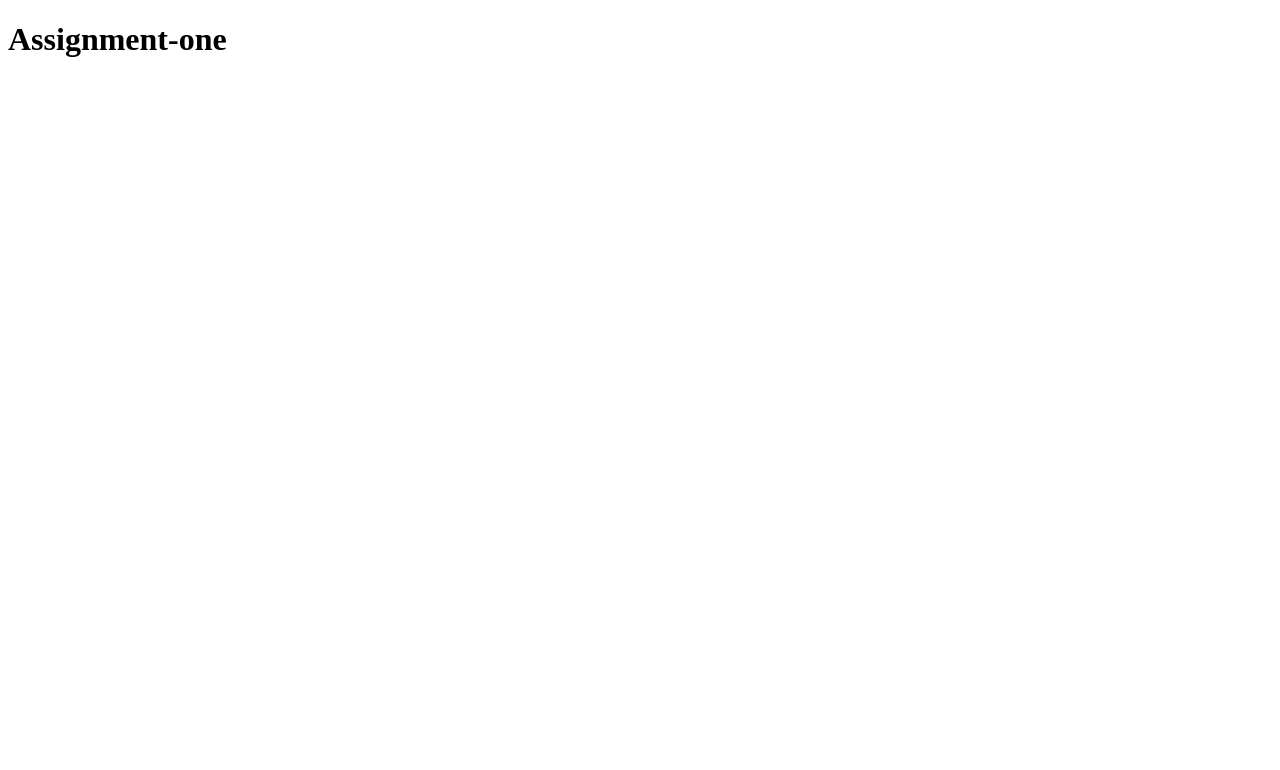
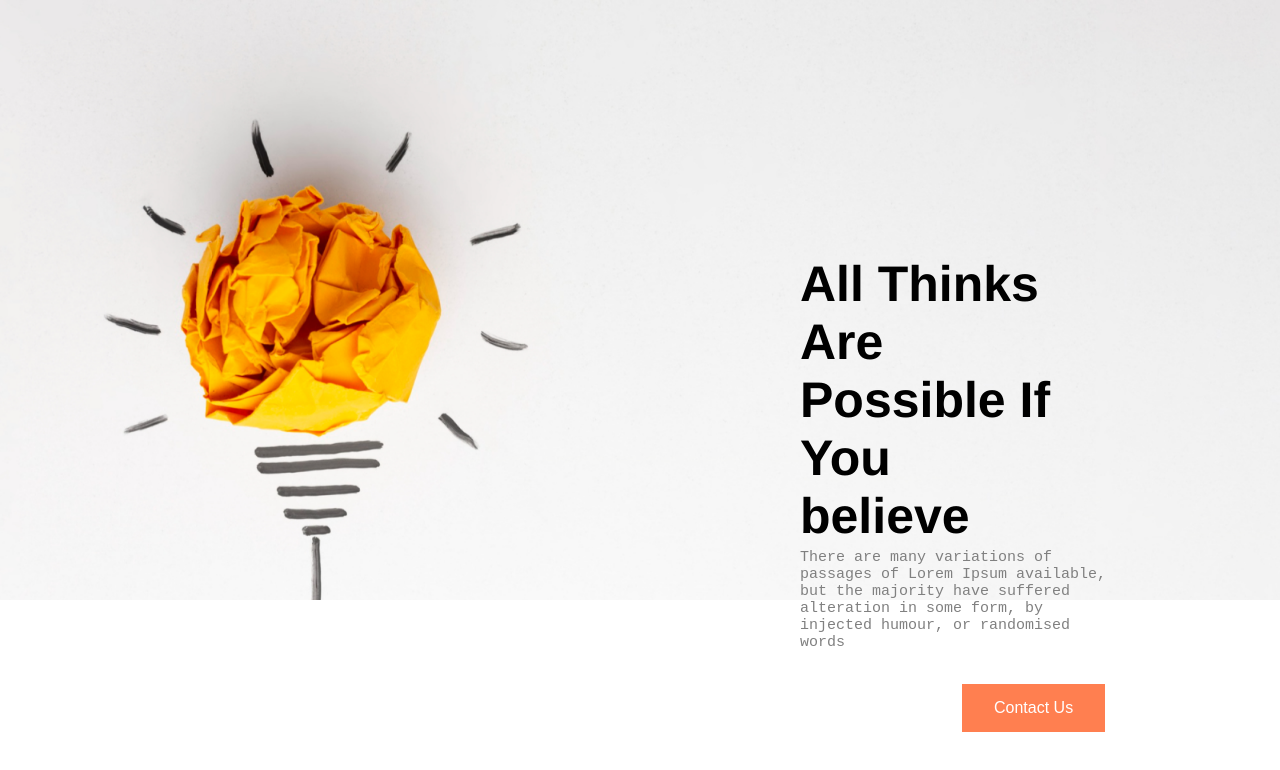
Before and after one commit to Anika-ATS/Assignment-one, a plain HTML site: page index.html in a window 1280 px wide. Drawn offline with Linux system fonts and the light colour scheme.

Commit message:
first section

```diff
--- a/index.html
+++ b/index.html
@@ -4,9 +4,23 @@
     <meta charset="UTF-8">
     <meta http-equiv="X-UA-Compatible" content="IE=edge">
     <meta name="viewport" content="width=device-width, initial-scale=1.0">
+    <link rel ="stylesheet"  href = "style.css">
     <title>Assignment-one</title>
 </head>
 <body>
-    <h1>Assignment-one</h1>
+    <!-- first section -->
+    <section class="bg1">
+             <h1>All Thinks Are <br>
+                Possible If You <br>
+                believe</h1>
+
+                <p>There are many variations of passages of Lorem Ipsum
+                    available, but the majority have suffered alteration in some
+                    form, by injected humour, or randomised words</p>
+
+                <button class="btn">Contact Us</button>
+
+    </section>
+
 </body>
 </html>
--- a/style.css
+++ b/style.css
@@ -0,0 +1,53 @@
+*{
+    margin: 0;
+    padding: 0;
+}
+body{
+    display: flex;
+    flex-direction: column;
+    height: 100vh;
+}
+.bg1{
+           background-image: url("image/banner1.png");
+           min-height: 600px;
+           /* background-position: center; */
+           background-repeat: no-repeat;
+           background-size: cover;
+
+}
+
+h1{
+    /* margin-top: 250px;
+    text-align: center ; */
+    position: absolute;
+    top: 50%;
+    left: 75%;
+    transform: translate(-50%, -50%);
+    font-size: 50px;
+    font-family:'Franklin Gothic Medium', 'Arial Narrow', Arial, sans-serif
+
+}
+p{
+    position: absolute;
+    top: 75%;
+    left: 75%;
+    transform: translate(-50%, -50%);
+    font-family:monospace;
+    font-size: 15px;
+    color: gray;
+}
+.btn{
+    background-color: coral;
+  border: none;
+  color: white;
+  padding: 15px 32px;
+  text-align: center;
+  text-decoration: none;
+  display: inline-block;
+  font-size: 16px;
+  margin: 4px 2px;
+  cursor: pointer;
+  top: 85%;
+    left: 75%;
+    position: absolute;
+}
```
Also changed, not shown: image/banner1.png (added), image/person.png (added).
